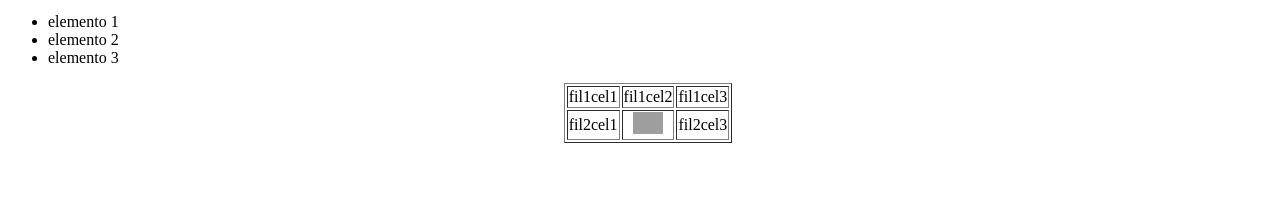
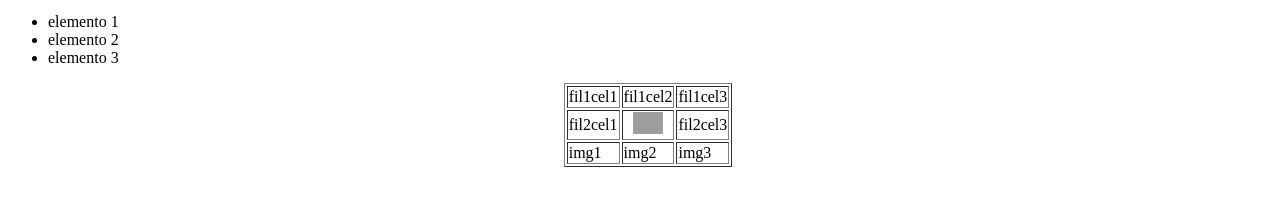
Before and after one commit to CHINOTO0/repli, a plain HTML site: page index.html in a window 1280 px wide. Shown: the part 121-326 px from the top of the page. Drawn offline with Linux system fonts and the light colour scheme; grey boxes are pictures that could not be loaded.

Commit message:
agragado de nueva fila

```diff
--- a/index.html
+++ b/index.html
@@ -33,6 +33,12 @@
       <td>fil2cel1</td>
       <td><center><img src="https://t4.ftcdn.net/jpg/03/67/93/31/240_F_367933152_HrY5BxFModeCwPoEMlMhrrmikfIfKvMR.jpg" width=30/> </center></td>
       <td>fil2cel3</td>
+    </tr>
+      <tr>
+      <td>img1</td>
+      <td>img2</td>
+      <td>img3</td>
+    </tr>
       </table>
   </center>
   <script src="script.js"></script>
```
